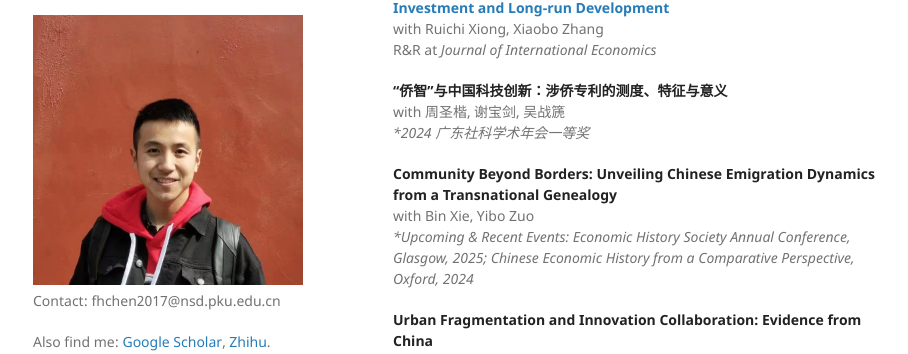
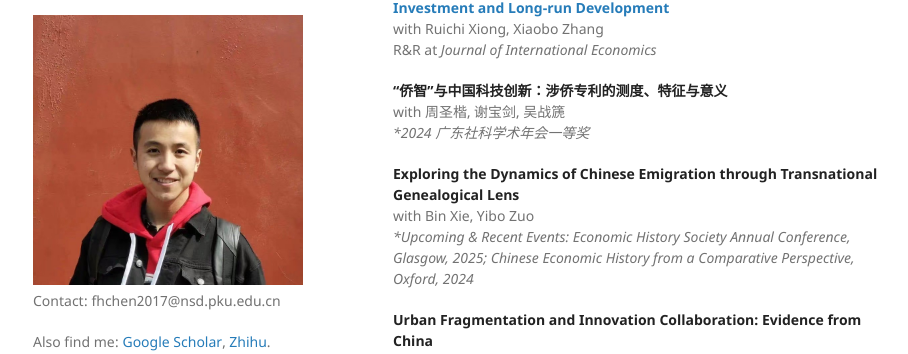
Before and after one commit to FanghaoChen/homepage, a Jekyll site: the page built from research.md, in a window 1280 px wide and 900 px high. Shown: the part 177-531 px from the top of the window, without its empty margins (177-1085 px from the left). Built offline with Jekyll 4.4.1, drawn with Linux system fonts in a browser that asks for light colours.

Commit message:
Update research.md

```diff
--- a/research.md
+++ b/research.md
@@ -14,7 +14,7 @@ R&R at <em> Journal of International Economics </em>
 with 周圣楷, 谢宝剑, 吴战篪 <br/>
 <em> *2024 广东社科学术年会一等奖 </em>
 
-**Community Beyond Borders: Unveiling Chinese Emigration Dynamics from a Transnational Genealogy**<br/>
+**Exploring the Dynamics of Chinese Emigration through Transnational Genealogical Lens**<br/>
 with Bin Xie, Yibo Zuo  <br/>
 <em> *Upcoming & Recent Events: Economic History Society Annual Conference, Glasgow, 2025; Chinese Economic History from a
 Comparative Perspective, Oxford, 2024 </em>
```
